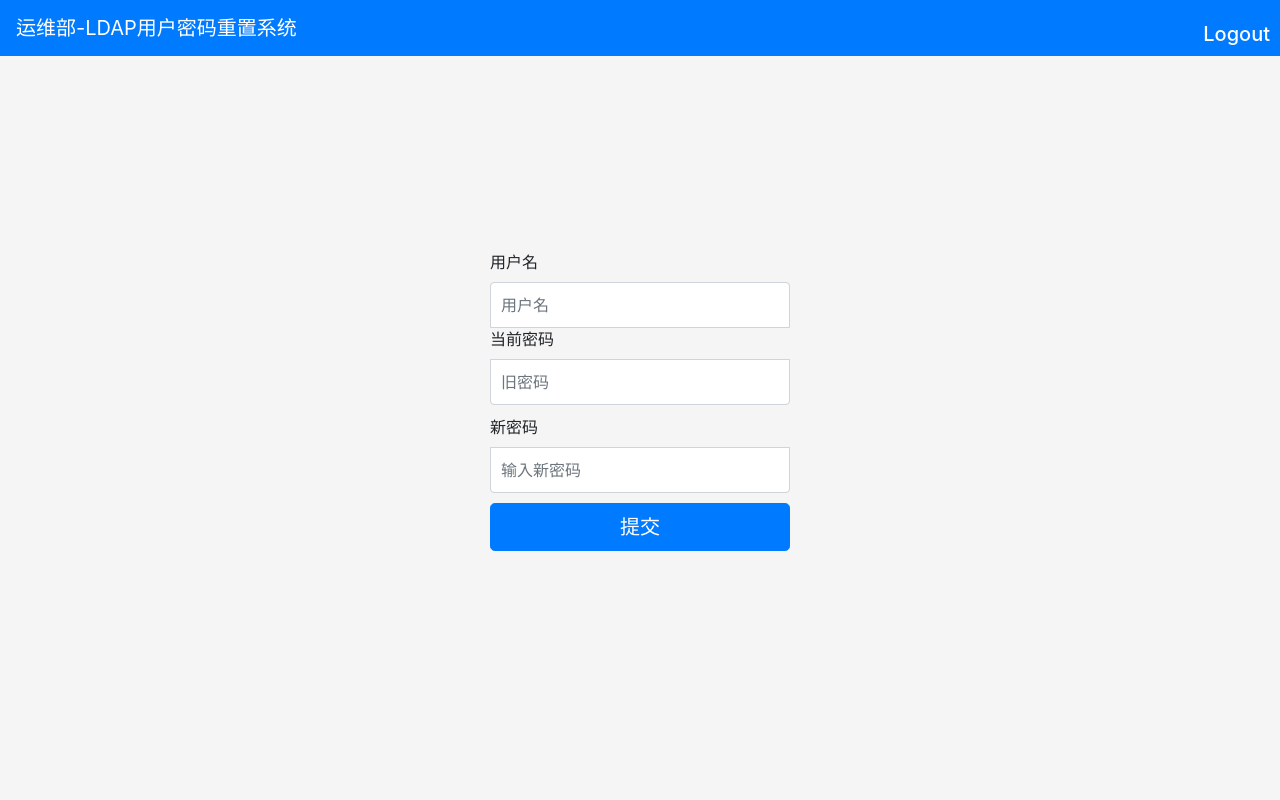
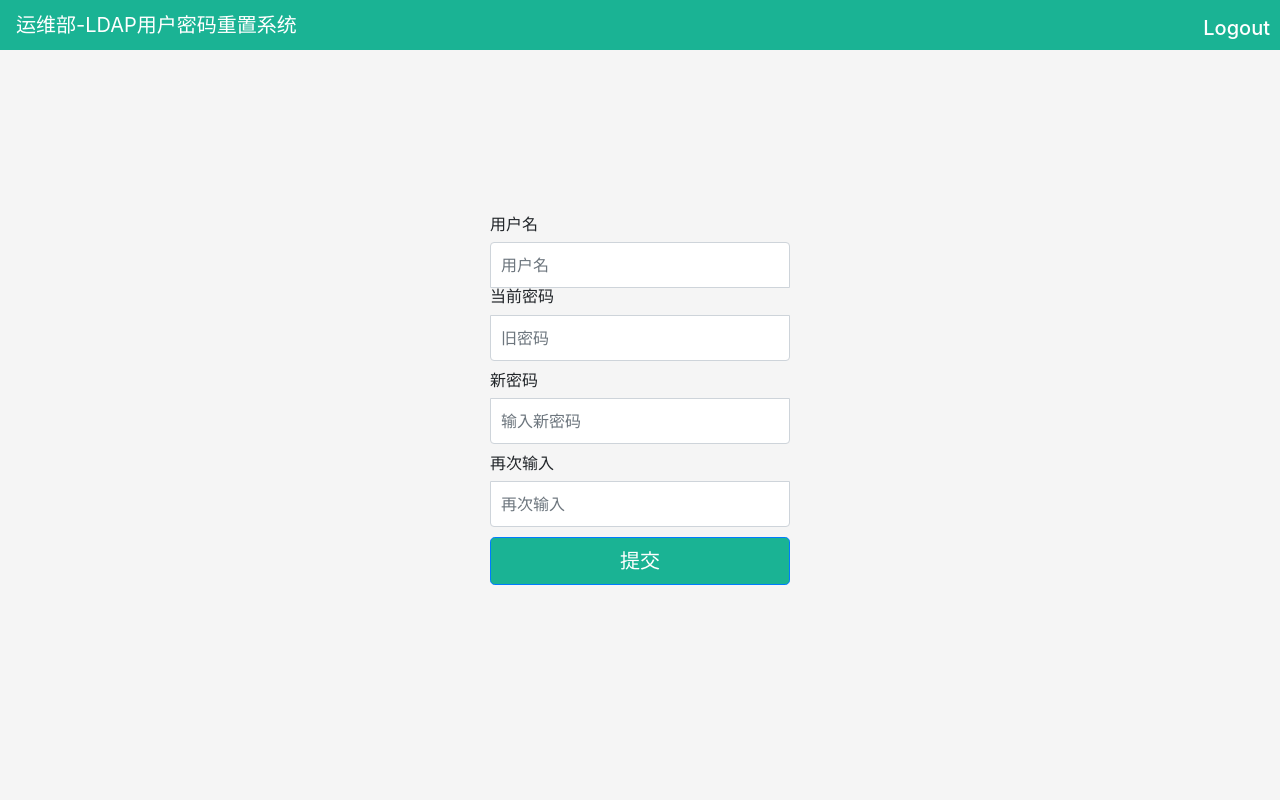
Before and after one commit to gzk2015/PassManager, a Django app: template templates/setpwd.html in a window 1280 px wide. Run offline with Django 3.2, Linux system fonts and the light colour scheme; the template is opened without the code that fills it, so the values that code supplies are empty; some libraries are stand-ins or nearby versions.

Commit message:
add  js validate modify button and navbar color

```diff
--- a/PassManager/myldap.py
+++ b/PassManager/myldap.py
@@ -8,7 +8,7 @@ connect = ldap.initialize(host)
 
 #accoding to the cn  search all item and get dn
 def get_info(cn):
-        connect.simple_bind_s('cn=Manager,dc=xbniao,dc=com', '11111')
+        connect.simple_bind_s('cn=Manager,dc=xbniao,dc=com', 'Ne9DyhK9')
         filters = '(cn=%s)' %cn
         dns_list = connect.search_s('dc=xbniao,dc=com', ldap.SCOPE_SUBTREE, filters)
         if len(dns_list) == 1:
--- a/static/css/signin.css
+++ b/static/css/signin.css
@@ -11,6 +11,7 @@ body {
   padding-top: 40px;
   padding-bottom: 40px;
   background-color: #f5f5f5;
+  line-height: 1.2;
 }
 
 .form-signin {
@@ -63,3 +64,11 @@ body {
     color: #fff;
     bottom: 2px;
   }
+
+ .btn-primary  {
+    background-color: #1ab394 !important;
+    }
+
+  .bg-primary {
+    background-color: #1ab394 !important;
+  }
--- a/templates/setpwd.html
+++ b/templates/setpwd.html
@@ -5,19 +5,7 @@
     <title>reset</title>
      <link href="/static/css/bootstrap.min.css" rel="stylesheet">
      <link href="/static/css/signin.css" rel="stylesheet">
-    <script type="text/javascript">
-        function check {
-        with(document.all){
-        if(secpass.value!=newpass.value)
-        {
-            alert("两次输入密码不一致")
-         }
-         else {
-            document.forms[0].submit();
-            }
-          }
-         }
-    </script>
+    <!--<script src="/static/js/jquery-1.12.4.js"</script>-->
 
 </head>
 <body>
@@ -46,11 +34,10 @@
 <!--{% endif %}-->
     <form class="form-signin" action="/setpwd.html" method="POST">
      {% csrf_token %}
-
         {% if msg %}
-    <div class="rheads">
-    <h3>{{msg}}</h3>
-    </div>
+        <div class="rheads">
+            <h3>{{msg}}</h3>
+        </div>
     {% endif %}
 
     {% if result %}
@@ -58,19 +45,19 @@
     {% endif %}
 
     <label for="user1">用户名</label>
-    <input id="user1" type="text" class="form-control"  name="rusername" placeholder="用户名">
+    <input id="user1" type="text" class="form-control"  name="rusername" placeholder="用户名" required>
 
 
     <label for="oldpass">当前密码</label>
-    <input id="oldpass" type="password" class="form-control" name="oldpass" placeholder="旧密码">
+    <input id="oldpass" type="password" class="form-control" name="oldpass" placeholder="旧密码" required>
 
 
     <label for="newpass">新密码</label>
-    <input id="newpass" type="password" class="form-control"  name="newpass" oninput="check()" placeholder="输入新密码">
+    <input id="newpass" type="password" class="form-control"  name="newpass" placeholder="输入新密码" required>
 
 
-    <!--<label for="secpass">再次输入</label>-->
-    <!--<input id="secpass" type="password" class="form-control" name="secpass" oninput="check()" placeholder="再次输入">-->
+    <label for="secpass">再次输入</label>
+    <input id="secpass" type="password" class="form-control" name="secpass" onkeyup="validate()" placeholder="再次输入" required> <span id='tishi'></span>
 
     <button class="btn btn-lg btn-primary btn-block" type="submit">提交</button>
 </form>
@@ -78,7 +65,23 @@
 </div>
 
 
+<script>
+    function validate() {
+    var p1 = document.getElementById("newpass").value;
+    var p2 = document.getElementById("secpass").value;
 
+
+    if(p1 == p2)
+     {
+        document.getElementById("tishi").innerHTML="<font color='green'>两次密码相同</font>";
+        document.getElementById("button").disabled = false;
+     }
+else {
+        document.getElementById("tishi").innerHTML="<font color='red'>两次密码不相同</font>";
+        document.getElementById("button").disabled = true;
+      }
+}
+</script>
 
 </body>
 </html>
```
Also changed, not shown: PassManager/views.py (+19 -12 lines), PassManager/form.py (added), 1 other file.
